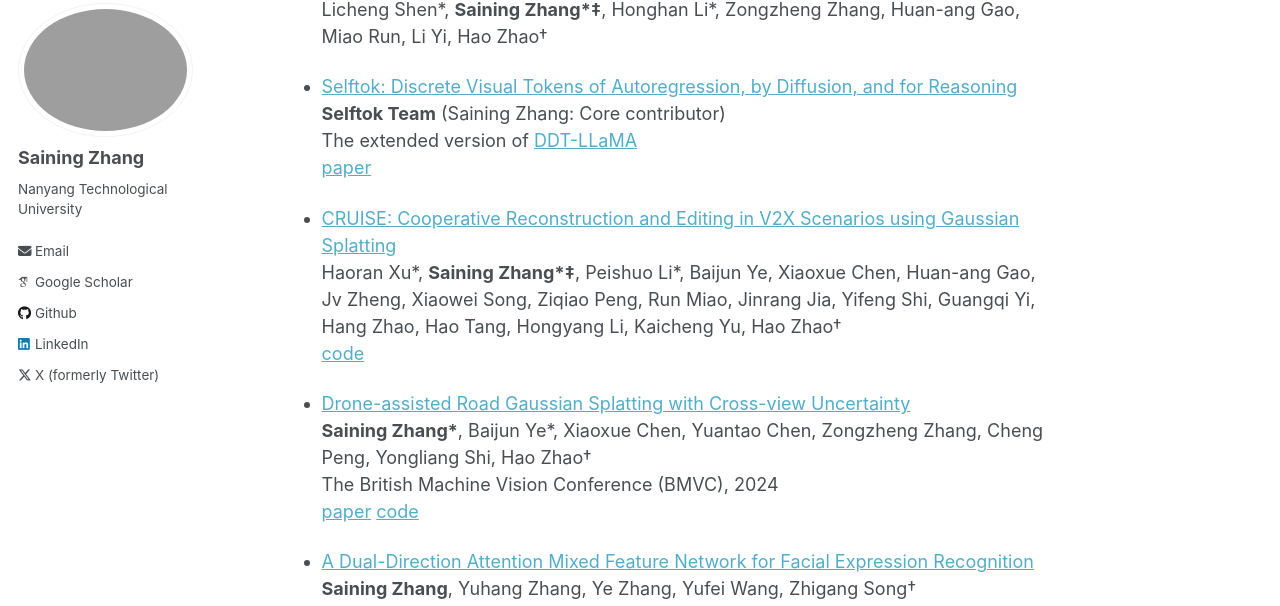
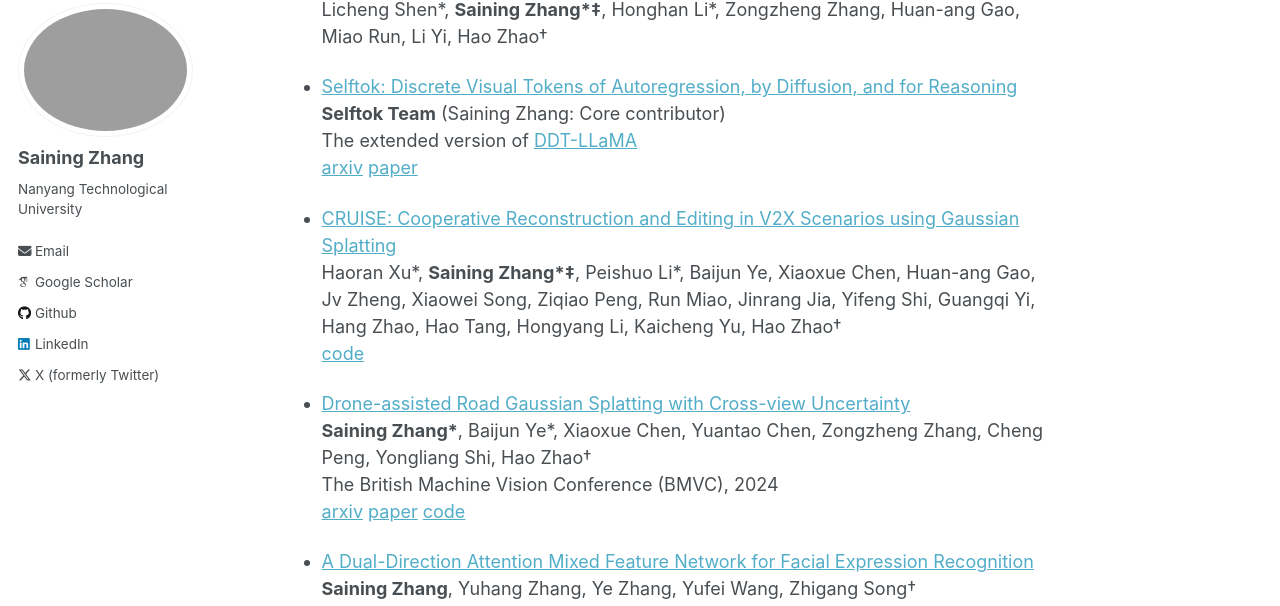
Before and after one commit to SainingZhang/SainingZhang.github.io, a Jekyll site: the page built from _pages/about.md, in a window 1280 px wide and 900 px high, scrolled down 694 px. Shown: the part 103-709 px from the top of the window. Built offline with Jekyll 4.4.1, drawn with Linux system fonts in a browser that asks for light colours; some web fonts are replaced.

Commit message:
Update about.md

```diff
--- a/_pages/about.md
+++ b/_pages/about.md
@@ -29,7 +29,7 @@
 * [Selftok: Discrete Visual Tokens of Autoregression, by Diffusion, and for Reasoning](https://selftok-team.github.io/report/)
   **Selftok Team** (Saining Zhang: Core contributor)
   The extended version of [DDT-LLaMA](https://ddt-llama.github.io/)
-  [paper](https://selftok-team.github.io/report/Selftok.pdf)
+  [arxiv](https://arxiv.org/abs/2505.07538) [paper](https://selftok-team.github.io/report/Selftok.pdf)
 
 * [CRUISE: Cooperative Reconstruction and Editing in V2X Scenarios using Gaussian Splatting
 ](https://github.com/SainingZhang/CRUISE?tab=readme-ov-file#cruise-cooperative-reconstruction-and-editing-in-v2x-scenarios-using-gaussian-splatting)
@@ -39,7 +39,7 @@
 * [Drone-assisted Road Gaussian Splatting with Cross-view Uncertainty](https://sainingzhang.github.io/project/uc-gs/)
   **Saining Zhang\***, Baijun Ye*, Xiaoxue Chen, Yuantao Chen, Zongzheng Zhang, Cheng Peng, Yongliang Shi, Hao Zhao†
   The British Machine Vision Conference (BMVC), 2024
-  [paper](https://arxiv.org/pdf/2408.15242) [code](https://github.com/SainingZhang/uc-gs/)
+  [arxiv](https://arxiv.org/abs/2408.15242) [paper](https://arxiv.org/pdf/2408.15242) [code](https://github.com/SainingZhang/uc-gs/)
 
 * [A Dual-Direction Attention Mixed Feature Network for Facial Expression Recognition](https://www.mdpi.com/2079-9292/12/17/3595)
   **Saining Zhang**, Yuhang Zhang, Ye Zhang, Yufei Wang, Zhigang Song†
```
